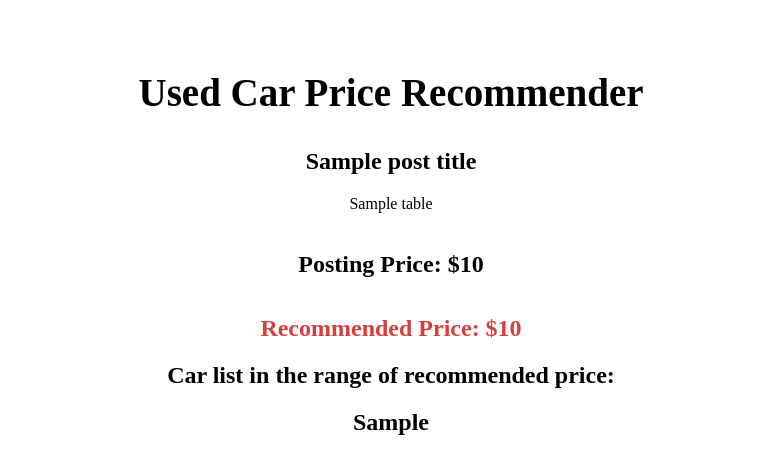
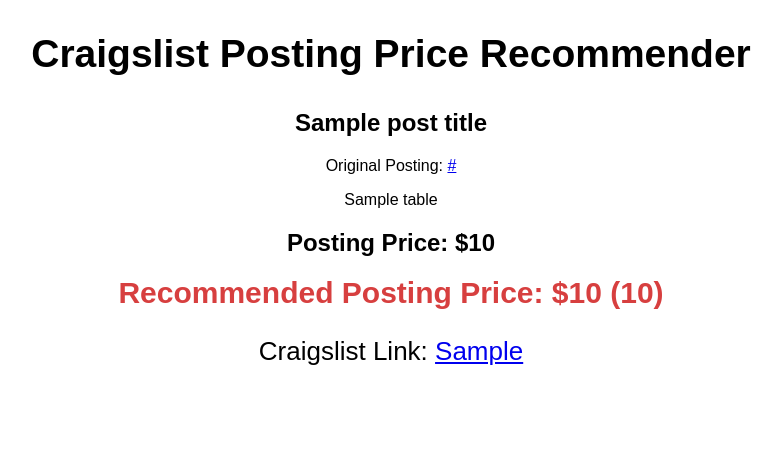
Before and after one commit to junswj/car-price, a Flask app: template flask_site/templates/price.html in a window 1280 px wide. Shown: the top 474 px of the page, without its empty margins (249-1031 px from the left). Run offline with Flask 2, Linux system fonts and the light colour scheme; the template is opened without the code that fills it: most values are stand-ins (such as "Sample title", 1, 10 or a date in 2020).

Commit message:
flask update

```diff
--- a/flask_site/server.py
+++ b/flask_site/server.py
@@ -143,9 +143,6 @@ def chain_reaction(url):
 
     return title, year, price, image_url, carinfo_df, df_data
 
-
-
-
 def run_model(df_data):
 
     model = pickle.load(open("model.pkl","rb"))
@@ -155,9 +152,6 @@ def run_model(df_data):
 @app.route('/price',methods = ['POST'])
 def price():
     if request.method == 'POST':
-        # to_predict_list = request.form.to_dict()
-        # to_predict_list=list(to_predict_list.values())
-        # to_predict_list = list(map(int, to_predict_list))
 
         posturl = request.form['posturl']
         #title, year, price, image_url, carinfo_df, df_data = chain_reaction(url)
@@ -166,11 +160,14 @@ def price():
 
         recommend_price= run_model(df_data)
         recommend_price=int(round(recommend_price))
+
+        delta_price=recommend_price-int(price)
+
         rp_low=recommend_price//100*100
         rp_high=rp_low+100
         rec_search='https://sfbay.craigslist.org/search/cta?min_price={rp_low}&max_price={rp_high}'.format(rp_low=rp_low, rp_high=rp_high)
 
-        return render_template("price.html", rec_search=rec_search, post_title=title, post_price=price, recommend_price=recommend_price, carinfo_table=carinfo_df)
+        return render_template("price.html",posturl=posturl, delta_price=delta_price, rec_search=rec_search, post_title=title, post_price=price, recommend_price=recommend_price, carinfo_table=carinfo_df)
 
 if __name__ == '__main__':
     app.run(port=5000, debug=True)
--- a/flask_site/static/format.css
+++ b/flask_site/static/format.css
@@ -1,6 +1,7 @@
 .meta{
 
     text-align:center;
+    font-family: Arial, Helvetica, sans-serif;
 }
 
 #meta_head{
@@ -32,9 +33,19 @@
     height: 2em;
 }
 
-#posting_info{
-    margin : 0 auto;
-    text-align: center;
+#weblink{
+    font-size: 26px;
+}
+
+div.container {
+    width:300px;
+    margin-left:auto;
+    margin-right:auto;
+}
+table#car_info {
+    text-align:center;
+
+
 }
 
 #recommend_price{
@@ -42,7 +53,9 @@
     text-align: center;
     display: block;
     margin : 0 auto;
+    font-size: 30px
 }
+
 
 @media screen and (max-width:1000px){
     .meta{
--- a/flask_site/templates/index.html
+++ b/flask_site/templates/index.html
@@ -7,7 +7,8 @@
   <div class="meta">
     <div id="meta_head">
       <br>
-      <h2>Used Car Price Recommender</h2>
+      <h2>Craigslist Posting Price Recommender</h2>
+      <h5> -- Cars & Trucks -- </h5>
     </div>
   </div>
   <div>
--- a/flask_site/templates/price.html
+++ b/flask_site/templates/price.html
@@ -7,22 +7,22 @@
 <body>
     <div class="meta">
         <div id="meta_head">
-            <br>
-            <h2>Used Car Price Recommender</h2>
+
+            <h2>Craigslist Posting Price Recommender</h2>
         </div>
         <h2> {{ post_title  }}    </h2>
-        <table id=posting_info>
-            {% for table in carinfo_table %}
-                {{ table|safe }}
-            {% endfor %}
-        </table>
-
-    <br>
+        <p>Original Posting: <a href="{{  posturl  }}">{{  posturl  }}</a></p>
+        <div class="container">
+            <table id=car_info>
+                {% for table in carinfo_table %}
+                    {{ table|safe }}
+                {% endfor %}
+            </table>
+        </div>
     <h2> Posting Price: ${{ post_price  }}    </h2>
-    <br>
-    <h2 id=recommend_price> Recommended Price: ${{ recommend_price }}</h2>
-    <h2> Car list in the range of recommended price: </h2>
-    <h2> {{  rec_search  }} </h2>
+    <h2 id=recommend_price> Recommended Posting Price: ${{ recommend_price }} ({{delta_price}})</h2>
+    <!--<h2> ** Car list in the range of recommended price ** </h2>-->
+    <p id=weblink>Craigslist Link: <a href="{{  rec_search  }}">{{  rec_search  }}</a></p>
 
     </div>
 
```
Also changed, not shown: 1 other file.
